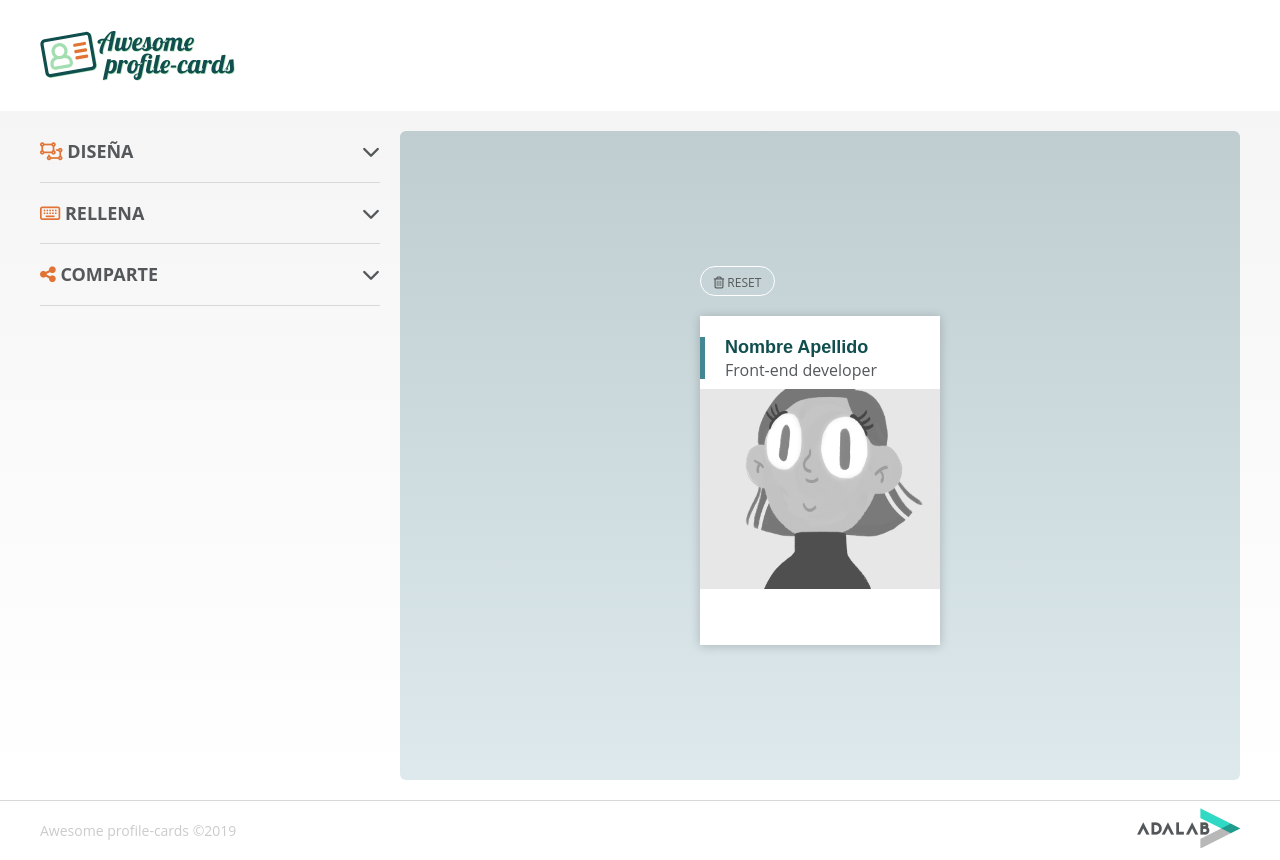
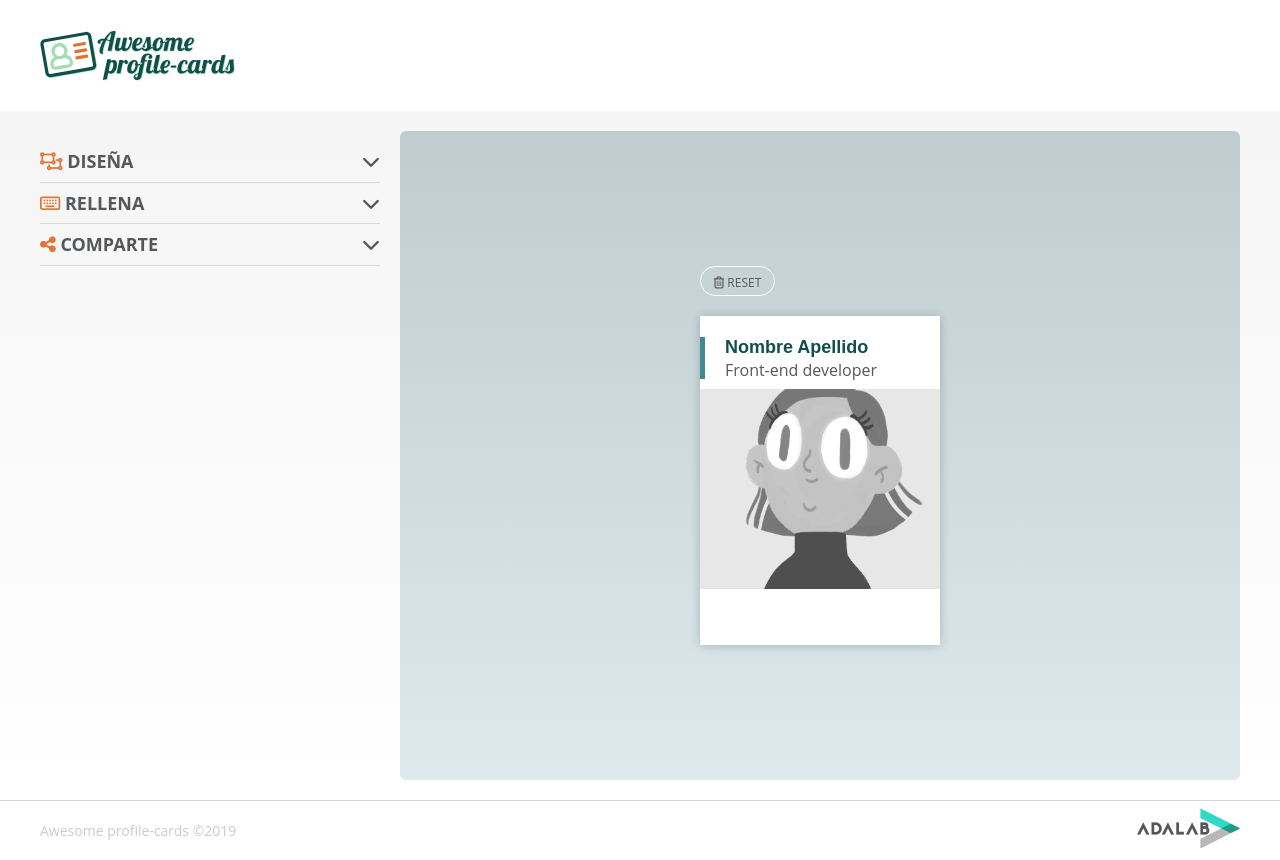
Before and after one commit to Adalab/project-promo-h-module-3-team-2-afternoon, a React (Create React App) app: page / in a window 1280 px wide. Built offline with nearby package versions, Linux system fonts and the light colour scheme.

Commit message:
fix margin sections

```diff
--- a/src/components/AccordionItem.js
+++ b/src/components/AccordionItem.js
@@ -10,8 +10,8 @@ class AccordionItem extends React.Component {
   }
 
   toggleHandler = () => {
-    // this.props.onExpande(this.props.name);
-    const { name, onExpande } = this.props;
+    const name = this.props.name;
+    const onExpande = this.props.onExpande;
 
     onExpande(name);
   }
--- a/src/scss/components/_forms.scss
+++ b/src/scss/components/_forms.scss
@@ -13,7 +13,7 @@
             justify-content: space-between;
             flex-direction: row;
             align-items: center;
-            padding-bottom: 20px;
+            padding: 10px 0 10px;
             cursor: pointer;
 
             &:hover  > .form-arrow{
@@ -44,7 +44,7 @@
 
         .forms__section{
             border-bottom: 1px solid $color-white-2;
-            margin-bottom: 20px;
+            //margin-bottom: 20px;
         }
 
         .form-bottom {
```
